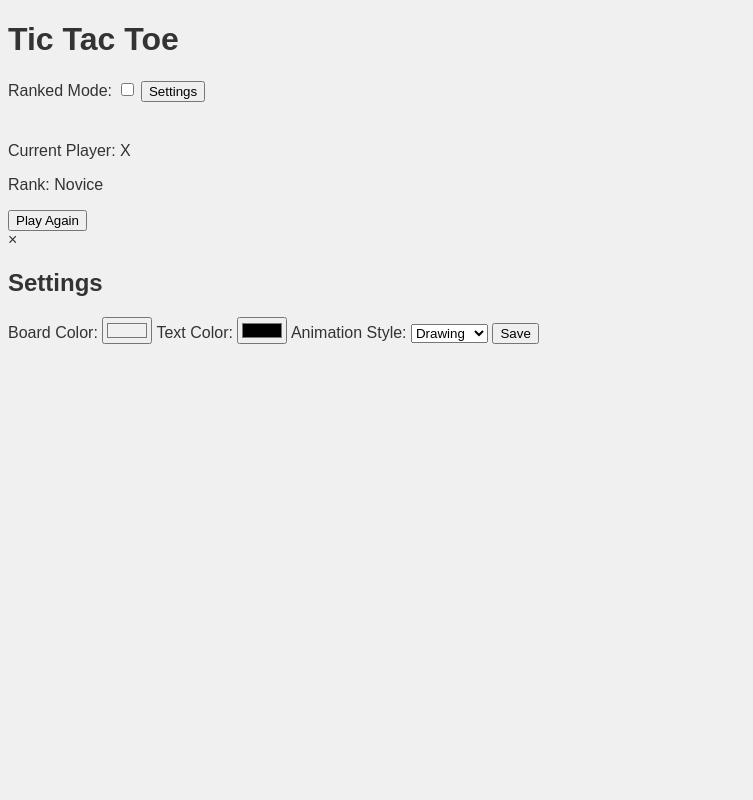
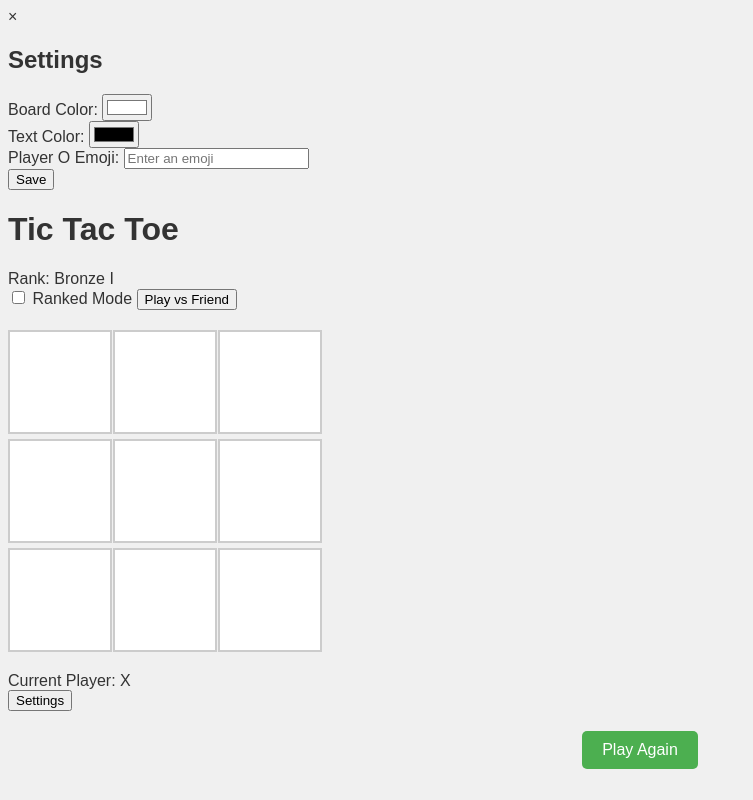
Before and after one commit to PrimateTerrorVR/tic-tac-toe, a plain HTML site: page index.html in a window 1280 px wide. Shown: the whole page, without its empty margins (0-753 px from the left). Drawn offline with Linux system fonts and the light colour scheme.

Commit message:
Update index.html

```diff
--- a/index.html
+++ b/index.html
@@ -3,43 +3,31 @@
 <head>
     <meta charset="UTF-8">
     <meta name="viewport" content="width=device-width, initial-scale=1.0">
+    <title>Tic Tac Toe</title>
     <link rel="stylesheet" href="styles.css">
-    <title>Tic Tac Toe</title>
 </head>
 <body>
-    <div class="container">
-        <h1>Tic Tac Toe</h1>
-        <div class="settings">
-            <label for="ranked-mode">Ranked Mode:</label>
-            <input type="checkbox" id="ranked-mode">
-            <button id="settings-button">Settings</button>
-        </div>
-        <div class="board" id="board"></div>
-        <div class="info">
-            <p id="status">Current Player: X</p>
-            <p id="rank">Rank: Novice</p>
-            <button id="play-again" class="hidden">Play Again</button>
-        </div>
-    </div>
-
     <div id="settings-modal" class="modal">
         <div class="modal-content">
             <span class="close">&times;</span>
             <h2>Settings</h2>
             <label for="color">Board Color:</label>
-            <input type="color" id="color" value="#f0f0f0">
+            <input type="color" id="color" value="#ffffff"><br>
             <label for="text-color">Text Color:</label>
-            <input type="color" id="text-color" value="#000000">
-            <label for="animation-style">Animation Style:</label>
-            <select id="animation-style">
-                <option value="drawing">Drawing</option>
-                <option value="fade">Fade In</option>
-                <option value="scale">Scale Up</option>
-            </select>
+            <input type="color" id="text-color" value="#000000"><br>
+            <label for="profile-pic">Player O Emoji:</label>
+            <input type="text" id="profile-pic" placeholder="Enter an emoji"><br>
             <button id="save-settings">Save</button>
         </div>
     </div>
 
+    <h1>Tic Tac Toe</h1>
+    <div id="rank">Rank: </div>
+    <label><input type="checkbox" id="ranked-mode"> Ranked Mode</label>
+    <button id="play-friend">Play vs Friend</button>
+    <div id="board" class="board"></div>
+    <div id="status"></div>
+    <button id="settings-button">Settings</button>
     <script src="script.js"></script>
 </body>
 </html>
```
